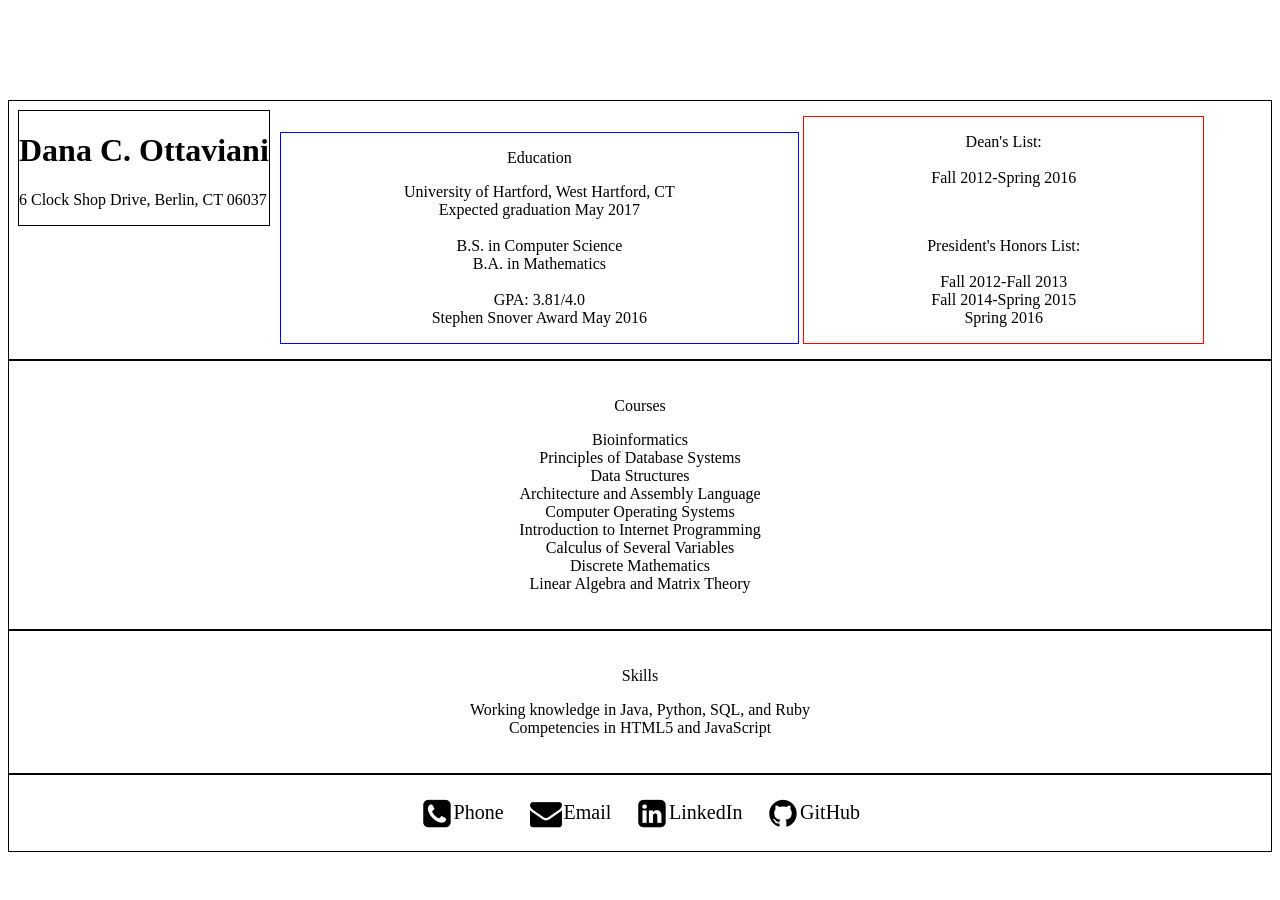
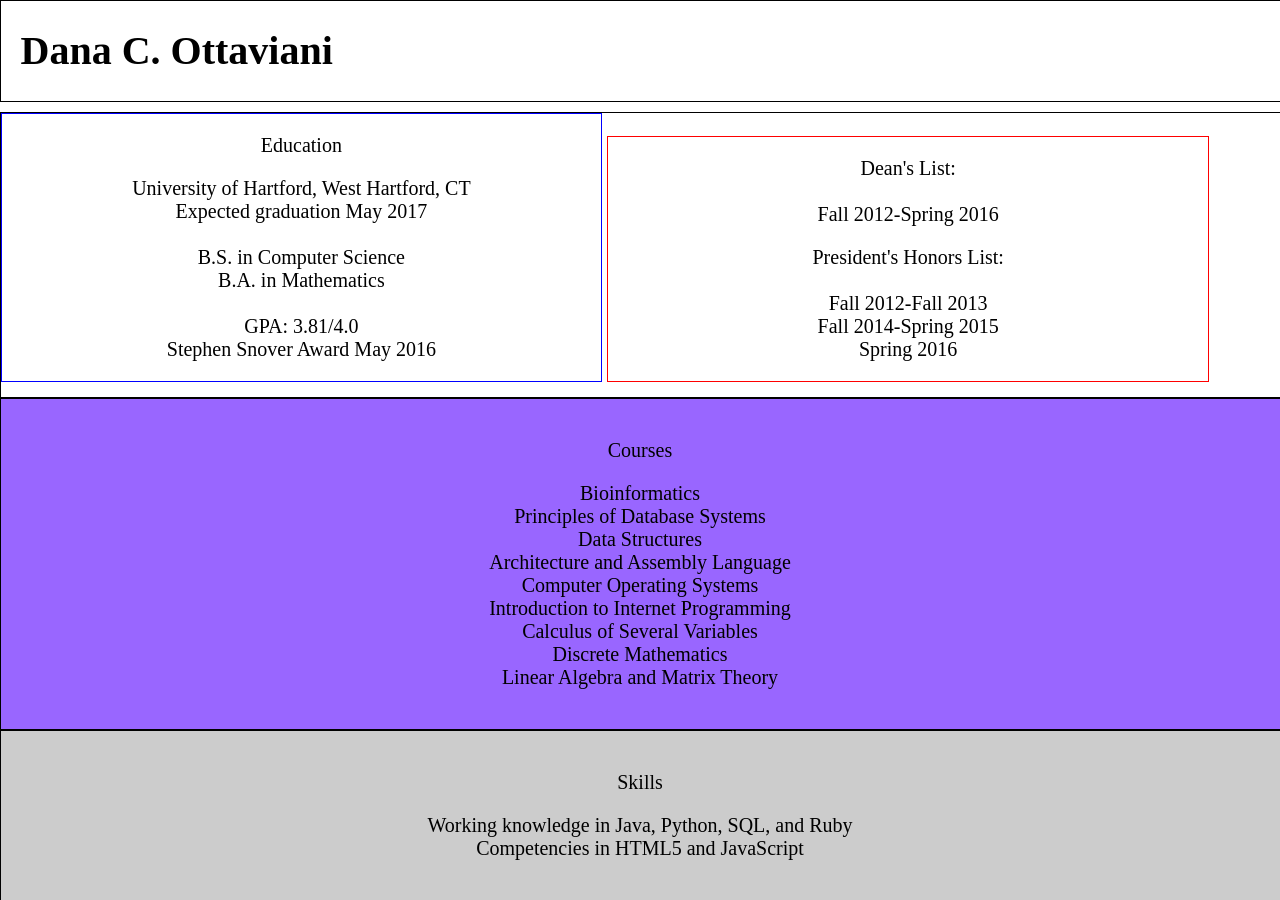
Before and after one commit to Wahyu019876677/dana-personal-website, a plain HTML site: page index.html in a window 1280 px wide. Shown: the top 900 px of the page. Before the commit the page ends 860 px from the top, so only its background shows below. Drawn offline with Linux system fonts and the light colour scheme.

Commit message:
added color and changed margin of body

```diff
--- a/design.css
+++ b/design.css
@@ -1,5 +1,7 @@
 body{
 	background-color: char;
+	font-size: 20px;
+	margin: -.5px;
 }
 
 i{
@@ -17,22 +19,24 @@ footer{
 	position: initial;
 	padding: 20px;
 	border: 1px solid;
+	background-color: #9966ff;
 }
 
 a{
 	margin: 10px;
-	color: black;
+	color: #110000;
 	text-decoration: none;
 }
 
 a:hover{
-	color: green;
+	color: #ffffcc;
 }
 
 #classes{
 	text-align: center;
 	padding: 20px;
 	border: 1px solid;
+	background-color: #9966ff;
 }
 
 #skills{
@@ -40,39 +44,53 @@ a:hover{
 	float: none;
 	padding: 20px;
 	border: 1px solid;
+	background-color: #cccccc;
 }
 
 #edu{
 	text-align: center;
 	border: 1px solid blue;
 	padding-left: 10%;
-	margin-right: 0;
+	padding-right: 10%;
 	display: inline-block;
-	padding-right: 10%;
+	width: 350px;
+	margin-left: -15px;
+	margin-top: -15px;
+	margin-bottom: -15px;
+
 }
 
 #honors{
 
 	text-align: center;
+	border: 1px solid red;
+	padding-left: 10%;
 	padding-right: 10%;
-	padding-left: 10%;
-	border: 1px solid red;
+	display: inline-block;
 	margin-left: 0;
-	display: inline-block;
+	width: 350px;
+	margin-right: 20px;
+
 }
+
 
 h1{
 	float: left;
+	padding-left: 20px;
 }
 
 #school{
 	border: 1px solid;
 	padding: 15px;
-	margin-top: 100px;
+	margin-top: 10px;
+
 }
 
 #home{
 	/*display: inline-block;*/
+	float: left;
+	border: 1px solid black;
+
 }
 
 .label{
@@ -80,7 +98,7 @@ h1{
 }
 
 #head{
-	float: left;
+
 	border: 1px solid;
-	margin: 10px;
+	height: 100px;
 }
--- a/index.html
+++ b/index.html
@@ -14,8 +14,8 @@
 				Dana C. Ottaviani<!--<img src="images/LinkedIn photo.jpg" alt="photo of me" id="Dana_photo">-->
 			</h1></header>
 
-			<p id="home">6 Clock Shop Drive, Berlin, CT 06037</p>
 		</div>
+		<!--<div id="home">6 Clock Shop Drive, Berlin, CT 06037</div>-->
 		<div id="school">
 			<div id="edu">
 				<p>Education</p>
@@ -23,8 +23,8 @@
 			</div>
 
 			<div id="honors">
-				<p>Dean's List:<br><br>Fall 2012-Spring 2016</p><br>
-					<p>President's Honors List:<br><br>Fall 2012-Fall 2013<br>Fall 2014-Spring 2015<br>Spring 2016</p>
+				<p>Dean's List:<br><br>Fall 2012-Spring 2016</p>
+				<p>President's Honors List:<br><br>Fall 2012-Fall 2013<br>Fall 2014-Spring 2015<br>Spring 2016</p>
 			</div>
 		</div>
 
```
